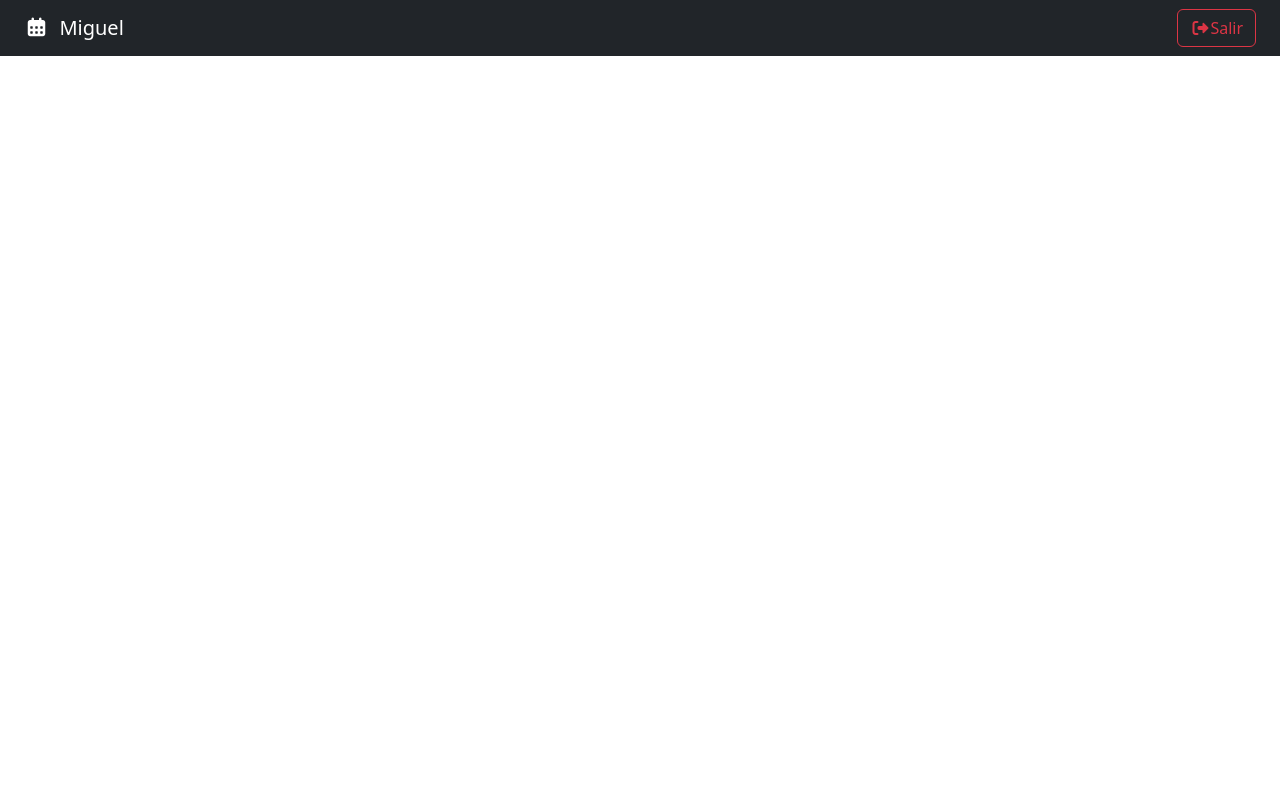
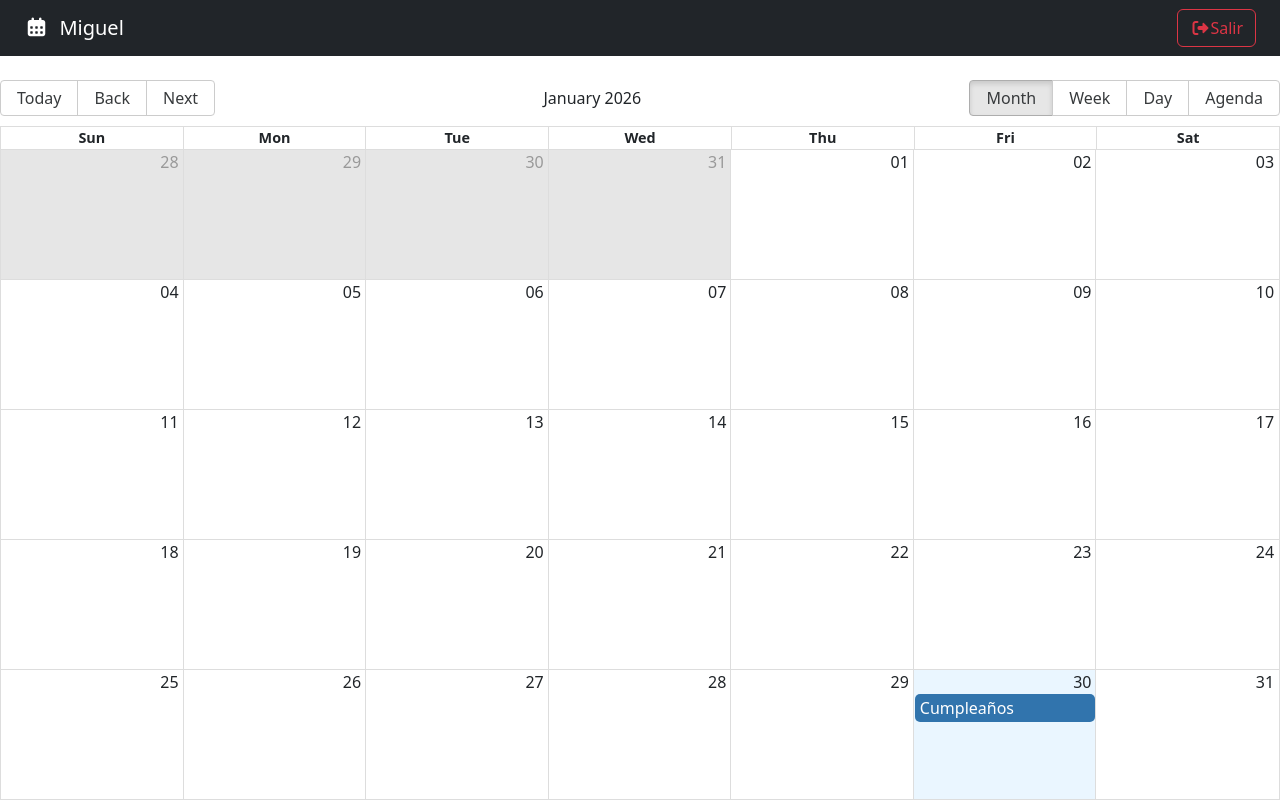
Before and after one commit to m1gang/calendar-app-react, a React (Vite) app: page / in a window 1280 px wide. Built offline with nearby package versions, Linux system fonts and the light colour scheme.

Commit message:
React Big Calendar

```diff
--- a/package.json
+++ b/package.json
@@ -10,7 +10,9 @@
     "preview": "vite preview"
   },
   "dependencies": {
+    "date-fns": "^4.1.0",
     "react": "^19.2.0",
+    "react-big-calendar": "^1.19.4",
     "react-dom": "^19.2.0",
     "react-router": "^6.30.3",
     "react-router-dom": "^6.30.3"
--- a/src/auth/pages/LoginPage.css
+++ b/src/auth/pages/LoginPage.css
@@ -1,11 +1,8 @@
-.login-container {
-    margin-top: 15%;
-}
-
 .login-form-1 {
     border-radius: 5px;
     box-shadow: 0 5px 8px 0 rgba(0, 0, 0, 0.2), 0 9px 26px 0 rgba(0, 0, 0, 0.19);
     padding: 5%;
+
 }
 
 .login-form-1 h3 {
--- a/src/auth/pages/LoginPage.jsx
+++ b/src/auth/pages/LoginPage.jsx
@@ -3,9 +3,9 @@ import './LoginPage.css';
 
 export const LoginPage = () => {
     return (
-        <div className="container login-container">
-            <div className="row">
-                <div className="col-md-6 login-form-1">
+        <div className="container login-container vh-100 d-flex justify-content-center align-items-center">
+            <div className="row ">
+                <div className="col-md-6 login-form-1" style={{ minWidth: '400px' }}>
                     <h3>Ingreso</h3>
                     <form>
                         <div className="form-group mb-2">
@@ -32,7 +32,7 @@ export const LoginPage = () => {
                     </form>
                 </div>
 
-                <div className="col-md-6 login-form-2">
+                <div className="col-md-6 login-form-2" style={{ minWidth: '400px' }}>
                     <h3>Registro</h3>
                     <form>
                         <div className="form-group mb-2">
--- a/src/calendar/pages/CalendarPage.jsx
+++ b/src/calendar/pages/CalendarPage.jsx
@@ -1,7 +1,46 @@
+import { Calendar, dateFnsLocalizer } from 'react-big-calendar'
+import 'react-big-calendar/lib/css/react-big-calendar.css'
+
+import enUS from 'date-fns/locale/en-US'
+
 import { NavBar } from "../components/NavBar"
+import { addHours, format, parse, startOfWeek, getDay } from 'date-fns'
+
+const locales = {
+    'en-US': enUS,
+}
+
+const localizer = dateFnsLocalizer({
+    format,
+    parse,
+    startOfWeek,
+    getDay,
+    locales,
+})
+
+const events = [{
+    title: 'Cumpleaños',
+    notes: 'Hay que comprar una torta',
+    start: new Date(),
+    end: addHours(new Date(), 2),
+    bgColor: '#eb4b4c',
+    user: {
+        _id: '123',
+        name: 'Miguel'
+    }
+}]
 
 export const CalendarPage = () => {
     return (
-        <NavBar />
+        <>
+            <NavBar />
+            <Calendar
+                localizer={localizer}
+                events={events}
+                startAccessor="start"
+                endAccessor="end"
+                style={{ height: 'calc( 100vh - 80px )' }}
+            />
+        </>
     )
 }
```
Also changed, not shown: 1 other file (tests, documents, lock files or other folders).
